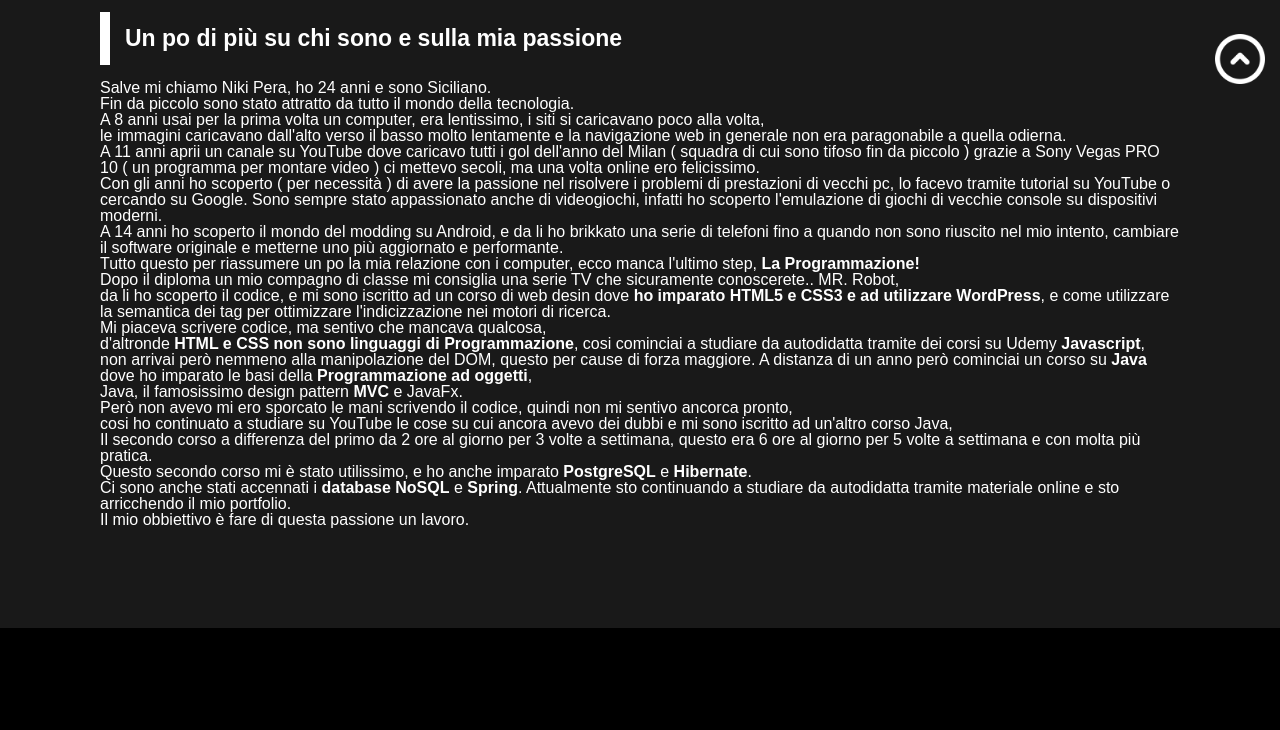
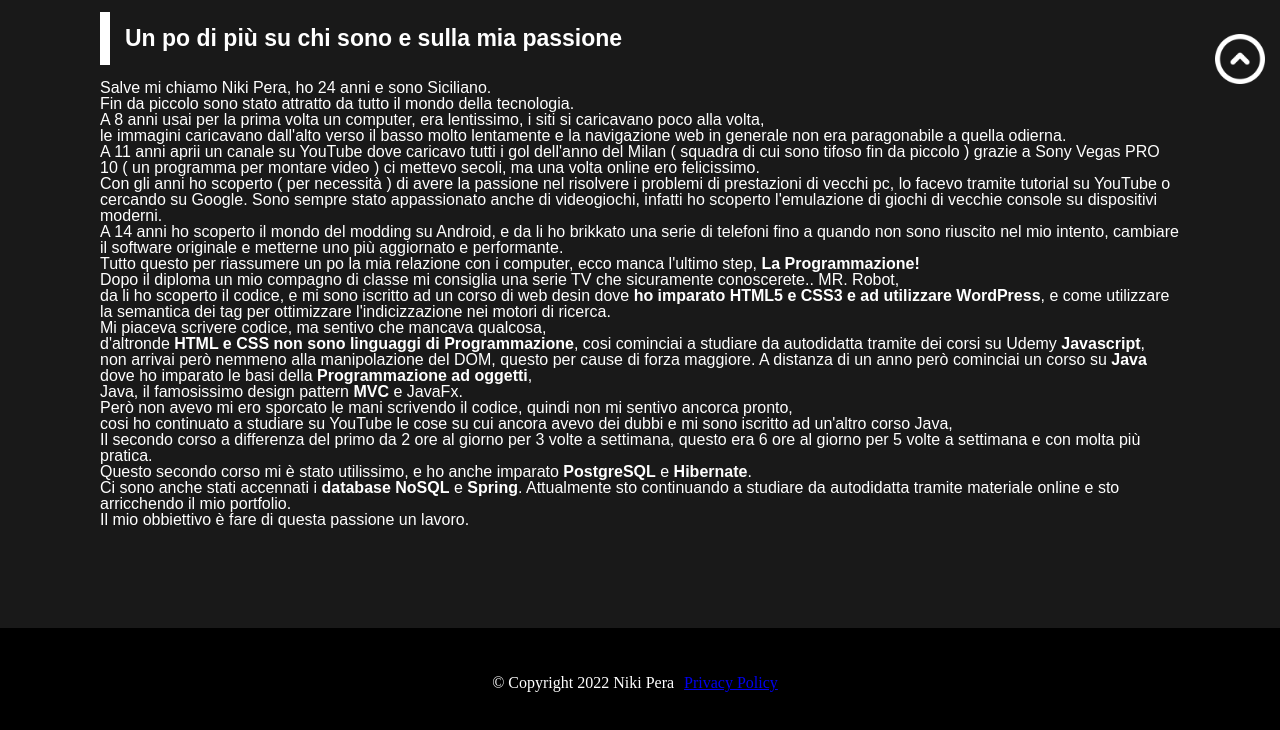
Before and after one commit to kan3ki1997/Niki-Pera, a plain HTML site: page index.html in a window 1280 px wide. Shown: the part 703-1433 px from the top of the page. Drawn offline with Linux system fonts and the light colour scheme.

Commit message:
piccolo fix

```diff
--- a/index.html
+++ b/index.html
@@ -22,21 +22,23 @@
         <li><a href="#">Home</a></li>
         <li><a href="#">Chi sono</a></li>
         <li><a href="#">Contattami</a></li>
-        </ul>
+      </ul>
     </nav>
   </header>
   <main>
     <div>
       <h2>SITO IN COSTRUZIONE!</h2>
       <h3>Lorem ipsum dolor</h3>
-      <p>Lorem ipsum dolor sit amet, consectetur adipiscing elit. Maecenas felis leo, condimentum quis ornare in, ornare finibus urna. Pellentesque dictum massa nulla, pulvinar luctus tellus bibendum sed. Proin accumsan risus auctor, fringilla leo at,
+      <p>Lorem ipsum dolor sit amet, consectetur adipiscing elit. Maecenas felis leo, condimentum quis ornare in, ornare finibus urna. Pellentesque dictum massa nulla, pulvinar luctus tellus bibendum sed. Proin accumsan risus auctor, fringilla leo
+        at,
         consectetur justo. Proin eu nisl eros. Ut porttitor dui vestibulum sodales pulvinar. Vestibulum sed urna orci. Vivamus eu erat enim. Vestibulum maximus felis orci, non hendrerit felis imperdiet nec. Donec blandit rhoncus augue id consequat.
         Donec lorem nisl, consectetur ut mauris a, laoreet tincidunt leo. Maecenas sit amet nisl fringilla justo bibendum tristique vel eu eros. Aenean quis sollicitudin felis, eget consectetur ante. Nullam volutpat luctus pellentesque. Quisque
         viverra varius metus nec vehicula. Nunc lorem sem, feugiat tempus rutrum eu, imperdiet id elit.<br>
 
         Integer vestibulum, mi quis iaculis efficitur, lectus velit tempor nulla, sed commodo neque justo eget urna. Aenean ac erat arcu. Etiam scelerisque vel odio in efficitur. Vestibulum lacinia purus et nulla faucibus, non tincidunt metus
         posuere. Praesent justo libero, dapibus vel convallis at, viverra condimentum leo. Fusce eu ultrices sapien. Cras viverra convallis tempor. Donec a justo sit amet neque semper scelerisque sit amet elementum sem. Nunc commodo tortor augue.
-        Nunc commodo varius blandit. Fusce convallis tristique nisl ac laoreet. Class aptent taciti sociosqu ad litora torquent per conubia nostra, per inceptos himenaeos. Curabitur non vulputate nibh. Aliquam viverra lectus feugiat eleifend aliquam.<br>
+        Nunc commodo varius blandit. Fusce convallis tristique nisl ac laoreet. Class aptent taciti sociosqu ad litora torquent per conubia nostra, per inceptos himenaeos. Curabitur non vulputate nibh. Aliquam viverra lectus feugiat eleifend
+        aliquam.<br>
         Proin non turpis eu dolor pretium ornare eget a metus.
 
         Etiam maximus, est ut pretium pellentesque, ligula turpis tincidunt ligula, ut vestibulum quam nulla vel elit. Proin justo tellus, mattis et leo et, porttitor consequat massa. Nullam mattis, magna vitae ultrices posuere, erat neque semper
@@ -85,7 +87,25 @@
     <a class="backTop" href="#top"><img src="images/freccia-su.png" width="50" class="tornasu" alt="pulsante per tornare in cima alla pagina"></a>
   </main>
   <footer>
-
+    <span>© Copyright 2022 Niki Pera</span>
+    <a href="https://www.iubenda.com/privacy-policy/52830489" class="iubenda-white iubenda-noiframe iubenda-embed iubenda-noiframe " title="Privacy Policy ">Privacy Policy</a>
+    <script type="text/javascript">
+      (function(w, d) {
+        var loader = function() {
+          var s = d.createElement("script"),
+            tag = d.getElementsByTagName("script")[0];
+          s.src = "https://cdn.iubenda.com/iubenda.js";
+          tag.parentNode.insertBefore(s, tag);
+        };
+        if (w.addEventListener) {
+          w.addEventListener("load", loader, false);
+        } else if (w.attachEvent) {
+          w.attachEvent("onload", loader);
+        } else {
+          w.onload = loader;
+        }
+      })(window, document);
+    </script>
   </footer>
 </body>
 
--- a/style.css
+++ b/style.css
@@ -53,7 +53,7 @@ table {
 header {
   display: flex;
   height: 110px;
-  width: 100%;
+  width: 99%;
   justify-content: space-between;
   align-items: center;
   background-color: rgb(0, 0, 0);
@@ -179,6 +179,14 @@ main aside {
 }
 
 footer{
+  color: white;
+  display: flex;
+  justify-content: center;
+  align-items: center;
   height: 110px;
   background-color: black;
 }
+
+footer *{
+  padding-right: 10px;
+}
```
